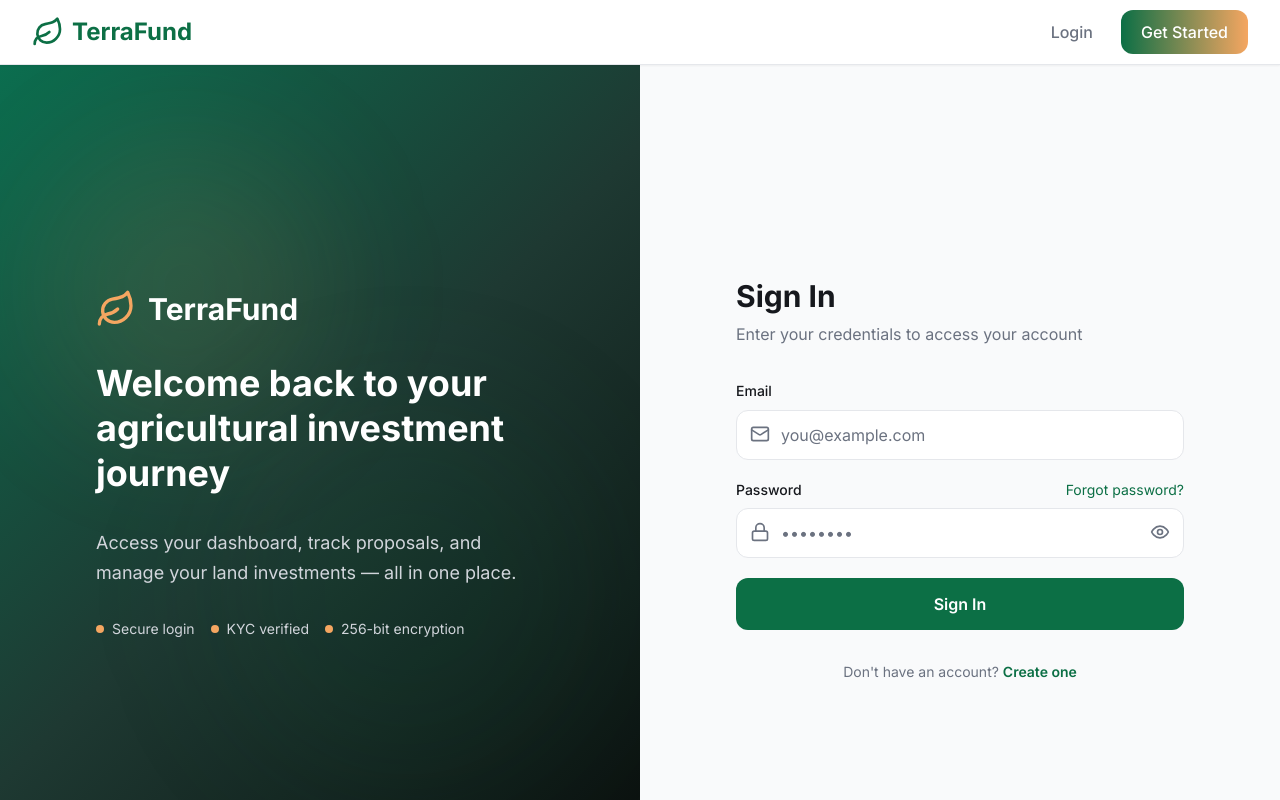
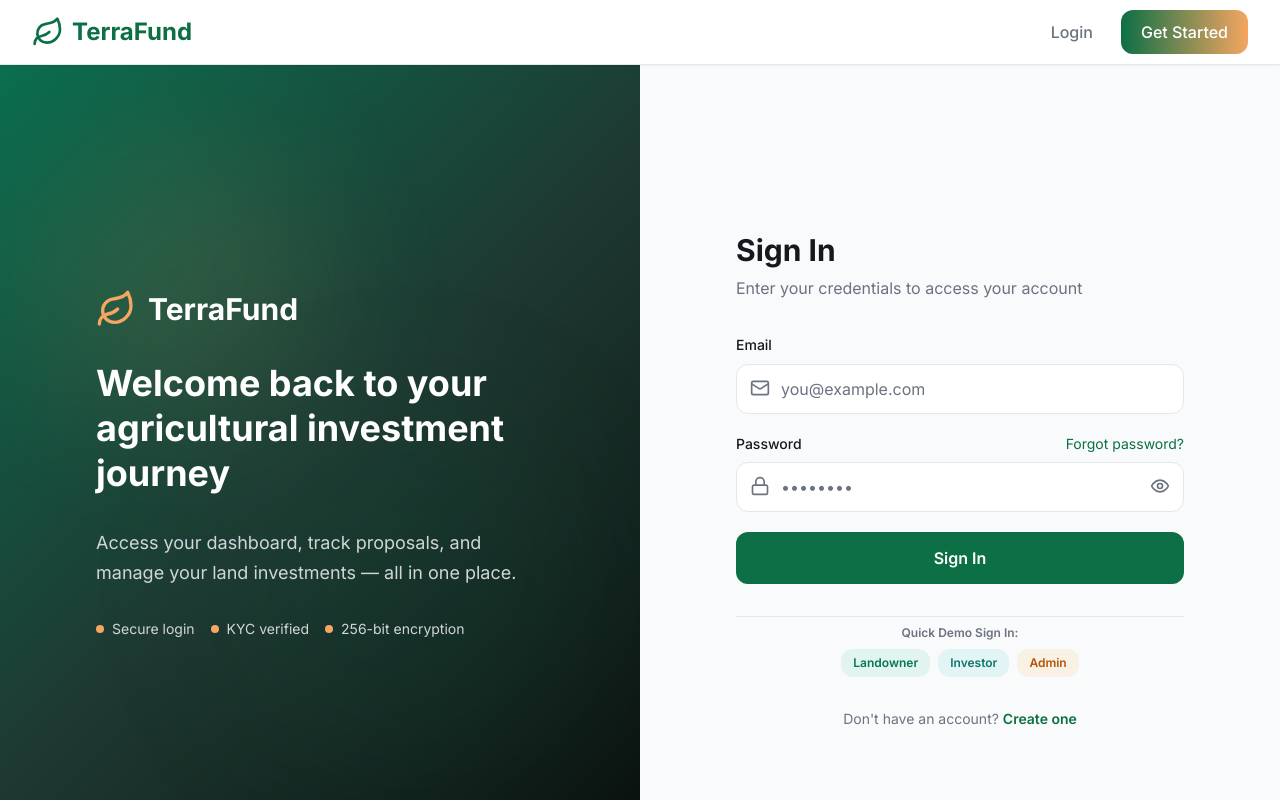
Before and after one commit to TerraFund/web_frontend, a Next.js app: page /auth/login in a window 1280 px wide. Shown: the top 800 px of the page. Built offline with nearby package versions, Linux system fonts and the light colour scheme.

Commit message:
fix: resolve landowner role detection during login and add quick demo role sign-in shortcuts

```diff
--- a/src/app/api/auth/login/route.ts
+++ b/src/app/api/auth/login/route.ts
@@ -2,7 +2,7 @@ import { NextResponse } from 'next/server';
 
 export async function POST(request: Request) {
   try {
-    const { email, password } = await request.json();
+    const { email, password, role: requestedRole } = await request.json();
 
     // Mock authentication - in real app, verify credentials
     if (!email || !password) {
@@ -12,14 +12,18 @@ export async function POST(request: Request) {
       );
     }
 
-    const isAdmin = email.toLowerCase() === 'geofreykayin@gmail.com';
+    const emailLower = email.toLowerCase();
+    const isAdmin = emailLower === 'geofreykayin@gmail.com';
+    const isLandowner = requestedRole === 'landowner' || emailLower.includes('landowner') || emailLower.includes('owner');
+
+    const role = isAdmin ? 'admin' : isLandowner ? 'landowner' : 'investor';
 
     // Mock successful login
     const user = {
-      id: isAdmin ? 'admin-1' : '1',
-      name: isAdmin ? 'Geofrey Kayin' : 'John Doe',
+      id: isAdmin ? 'admin-1' : isLandowner ? 'landowner-1' : '1',
+      name: isAdmin ? 'Geofrey Kayin' : isLandowner ? 'Landowner User' : 'John Doe',
       email,
-      role: isAdmin ? 'admin' : 'investor',
+      role,
       kyc_status: 'verified',
     };
 
--- a/src/app/api/auth/register/route.ts
+++ b/src/app/api/auth/register/route.ts
@@ -28,6 +28,8 @@ export async function POST(request: Request) {
 
     const response = NextResponse.json({
       success: true,
+      user,
+      token,
       data: { user, token },
       message: 'Registration successful. Please verify your email.',
     });
--- a/src/app/auth/login/page.tsx
+++ b/src/app/auth/login/page.tsx
@@ -167,6 +167,43 @@ export default function LoginPage() {
             </button>
           </form>
 
+          {/* Quick Demo Sign In Shortcuts */}
+          <div className="pt-2 border-t border-border space-y-2 text-center">
+            <p className="text-xs font-semibold text-muted-foreground">Quick Demo Sign In:</p>
+            <div className="flex flex-wrap items-center justify-center gap-2">
+              <button
+                type="button"
+                onClick={() => {
+                  setEmail('landowner@terrafund.com');
+                  setPassword('password123');
+                }}
+                className="px-3 py-1.5 bg-emerald-500/10 text-emerald-700 dark:text-emerald-300 hover:bg-emerald-500/20 rounded-lg text-xs font-semibold transition-colors"
+              >
+                Landowner
+              </button>
+              <button
+                type="button"
+                onClick={() => {
+                  setEmail('investor@terrafund.com');
+                  setPassword('password123');
+                }}
+                className="px-3 py-1.5 bg-teal-500/10 text-teal-700 dark:text-teal-300 hover:bg-teal-500/20 rounded-lg text-xs font-semibold transition-colors"
+              >
+                Investor
+              </button>
+              <button
+                type="button"
+                onClick={() => {
+                  setEmail('geofreykayin@gmail.com');
+                  setPassword('geo654@!');
+                }}
+                className="px-3 py-1.5 bg-amber-500/10 text-amber-700 dark:text-amber-300 hover:bg-amber-500/20 rounded-lg text-xs font-semibold transition-colors"
+              >
+                Admin
+              </button>
+            </div>
+          </div>
+
           <p className="text-center text-sm text-muted-foreground">
             Don&apos;t have an account?{' '}
             <Link href="/auth/register" className="text-primary hover:text-accent font-semibold transition-colors">
--- a/src/app/auth/register/page.tsx
+++ b/src/app/auth/register/page.tsx
@@ -43,8 +43,12 @@ export default function RegisterPage() {
         setSuccess(true);
         // Auto-login
         setTimeout(() => {
-          dispatch(setCredentials({ user: data.user, token: data.token }));
-          router.push('/auth/kyc');
+          const userObj = data.user || data.data?.user;
+          const tokenStr = data.token || data.data?.token;
+          if (userObj) {
+            dispatch(setCredentials({ user: userObj, token: tokenStr }));
+          }
+          router.push('/dashboard');
         }, 2000);
       } else {
         setError(data.message || 'Registration failed');
```
